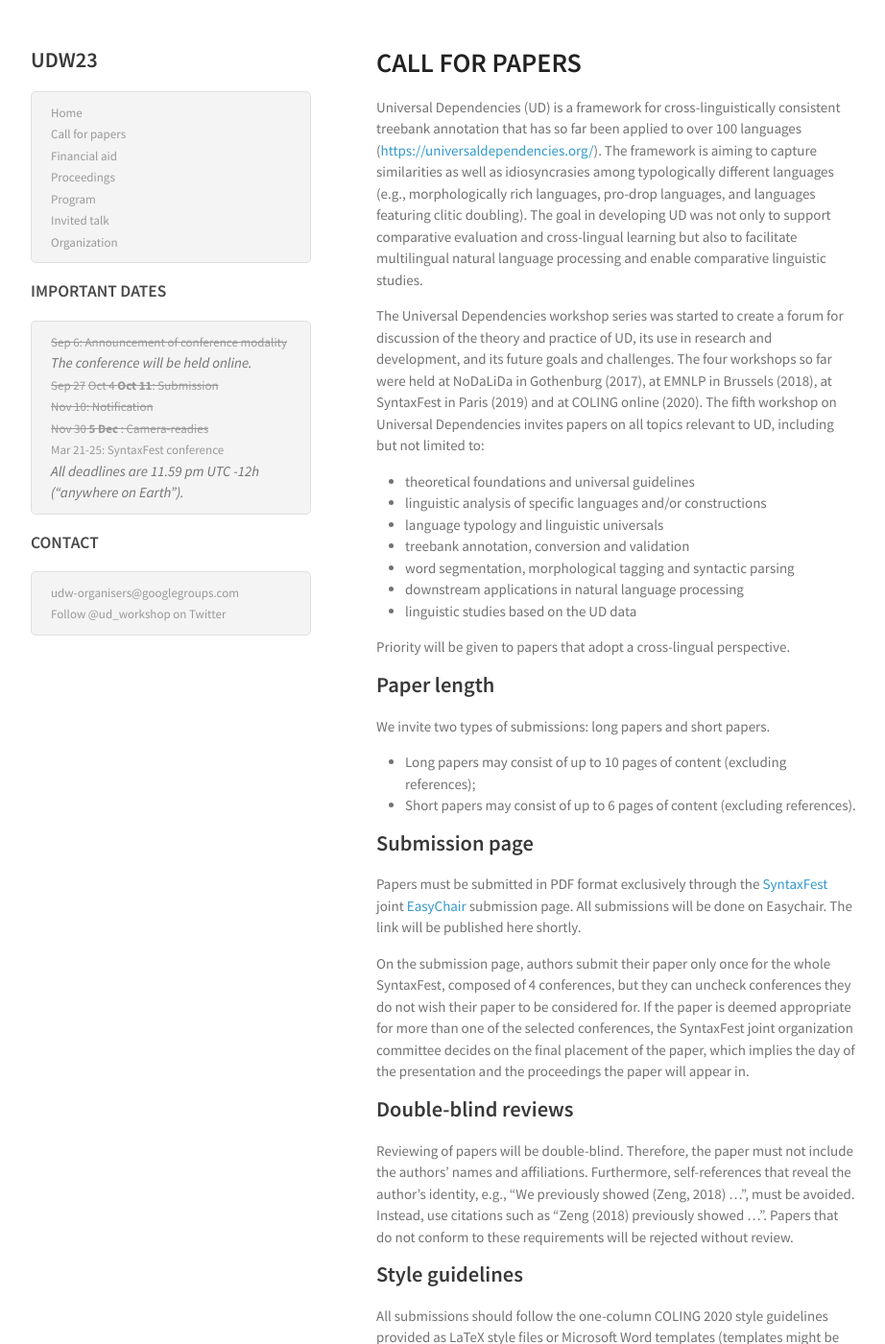
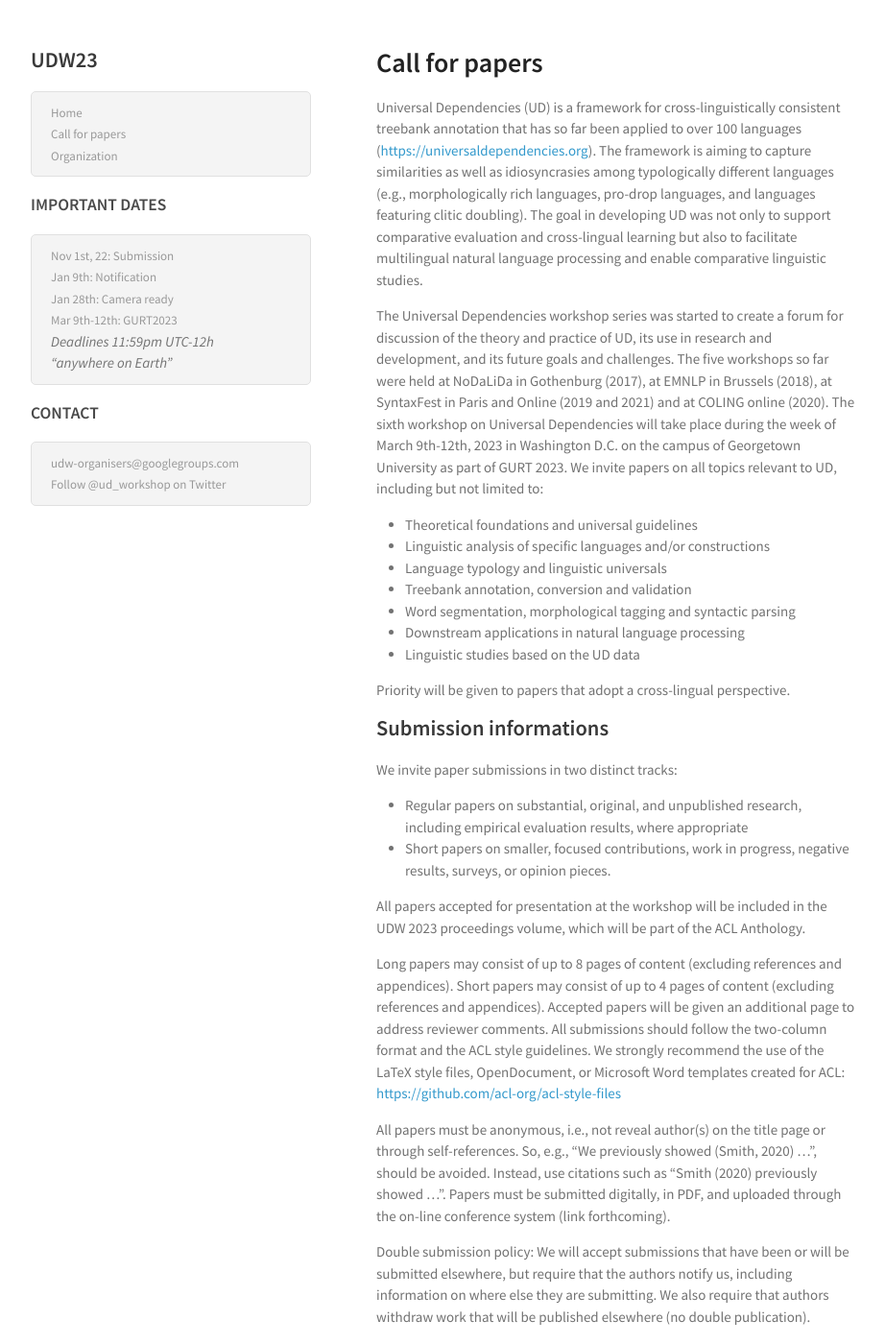
Before and after one commit to UniversalDependencies/udw22, a Jekyll site: the page built from cfp.md, in a window 1280 px wide and 1400 px high. Shown: the whole window at 96% size, without its empty margins (178-1100 px from the left). Built offline with Jekyll 4.4.1, drawn with Linux system fonts in a browser that asks for light colours; some of the changed text lies outside the part shown.

Commit message:
add 2023 info, nix pages we don't have yet

```diff
--- a/_includes/header.html
+++ b/_includes/header.html
@@ -1,26 +1,24 @@
 <h2 class="site-title" href="{{ site.baseurl }}/">{{ site.title }}</h2>
 
 <ul>
-    <li><a class="page-link" href="/udw21/">Home</a></li>
-    <li><a class="page-link" href="/udw21/cfp.html">Call for papers</a></li>
+    <li><a class="page-link" href="index.html">Home</a></li>
+    <li><a class="page-link" href="cfp.html">Call for papers</a></li>
     <!--<li><a class="page-link" href="/udw21/submission.html">Submission</a></li>-->
-    <li><a class="page-link" href="/udw21/grants.html">Financial aid</a></li>
-    <li><a class="page-link" href="/udw21/proceedings.html">Proceedings</a></li>
+    <!-- <li><a class="page-link" href="grants.html">Financial aid</a></li>
+    <li><a class="page-link" href="proceedings.html">Proceedings</a></li> -->
     <!-- <li><a class="page-link" href="/udw21/registration.html">Registration</a></li> -->
-    <li><a class="page-link" href="/udw21/program.html">Program</a></li>
-    <li><a class="page-link" href="/udw21/invited-talk.html">Invited talk</a></li>
-    <li><a class="page-link" href="/udw21/organization.html">Organization</a></li>
+    <!-- <li><a class="page-link" href="program.html">Program</a></li>
+    <li><a class="page-link" href="invited-talk.html">Invited talk</a></li> -->
+    <li><a class="page-link" href="organization.html">Organization</a></li>
 </ul>
 
-<h3>IMPORTANT DATES </h3>
+<h3>IMPORTANT DATES</h3>
 <ul>
-    <li><span><del>Sep 6: Announcement of conference modality</del></span></li>
-    <li><i>The conference will be held online. </i></li>
-    <li><span><del>Sep 27</del> <del>Oct 4 <b>Oct 11</b>: Submission</del>  </span></li>
-    <li><span><del>Nov 10: Notification</del></span></li>
-    <li><span><del>Nov 30<b> 5 Dec </b>: Camera-readies</del> </span></li>
-    <li><span>Mar 21-25: SyntaxFest conference</span></li>
-    <i>All deadlines are 11.59 pm UTC -12h (“anywhere on Earth”).</i>
+  <li><span>Nov 1st, 22: Submission</span></li>
+  <li><span>Jan 9th: Notification</span></li>
+  <li><span>Jan 28th: Camera ready</span></li>
+  <li><span>Mar 9th-12th: GURT2023  </span></li>
+  <i>Deadlines 11:59pm UTC-12h<br>“anywhere on Earth”</i>
 </ul>
 
 
--- a/cfp.md
+++ b/cfp.md
@@ -3,44 +3,102 @@ layout: page
 title: Call for papers
 ---
 
-# CALL FOR PAPERS
+Call for papers
+===============
 
-Universal Dependencies (UD) is a framework for cross-linguistically consistent treebank annotation that has so far been applied to over 100 languages (<https://universaldependencies.org/>). The framework is aiming to capture similarities as well as idiosyncrasies among typologically different languages (e.g., morphologically rich languages, pro-drop languages, and languages featuring clitic doubling). The goal in developing UD was not only to support comparative evaluation and cross-lingual learning but also to facilitate multilingual natural language processing and enable comparative linguistic studies.
+Universal Dependencies (UD) is a framework for cross-linguistically
+consistent treebank annotation that has so far been applied to over 100
+languages
+([https://universaldependencies.org](https://universaldependencies.org/)).
+The framework is aiming to capture similarities as well as
+idiosyncrasies among typologically different languages (e.g.,
+morphologically rich languages, pro-drop languages, and languages
+featuring clitic doubling). The goal in developing UD was not only to
+support comparative evaluation and cross-lingual learning but also to
+facilitate multilingual natural language processing and enable
+comparative linguistic studies.
 
-The Universal Dependencies workshop series was started to create a forum for discussion of the theory and practice of UD, its use in research and development, and its future goals and challenges. The four workshops so far were held at NoDaLiDa in Gothenburg (2017), at EMNLP in Brussels (2018), at SyntaxFest in Paris (2019) and at COLING online (2020). The fifth workshop on Universal Dependencies invites papers on all topics relevant to UD, including but not limited to:
+The Universal Dependencies workshop series was started to create a forum
+for discussion of the theory and practice of UD, its use in research and
+development, and its future goals and challenges. The five workshops so
+far were held at NoDaLiDa in Gothenburg (2017), at EMNLP in Brussels
+(2018), at SyntaxFest in Paris and Online (2019 and 2021) and at COLING
+online (2020). The sixth workshop on Universal Dependencies will take
+place during the week of March 9th-12th, 2023 in Washington D.C. on the
+campus of Georgetown University as part of GURT 2023. We invite papers
+on all topics relevant to UD, including but not limited to:
 
-- theoretical foundations and universal guidelines
-- linguistic analysis of specific languages and/or constructions
-- language typology and linguistic universals
-- treebank annotation, conversion and validation
-- word segmentation, morphological tagging and syntactic parsing
-- downstream applications in natural language processing
-- linguistic studies based on the UD data
+- Theoretical foundations and universal guidelines
+- Linguistic analysis of specific languages and/or constructions
+- Language typology and linguistic universals
+- Treebank annotation, conversion and validation
+- Word segmentation, morphological tagging and syntactic parsing
+- Downstream applications in natural language processing
+- Linguistic studies based on the UD data
 
 Priority will be given to papers that adopt a cross-lingual perspective.
 
-## Paper length
+## Submission informations
 
-We invite two types of submissions: long papers and short papers.
+We invite paper submissions in two distinct tracks:
 
-* Long papers may consist of up to 10 pages of content (excluding references);
-* Short papers may consist of up to 6 pages of content (excluding references).
+- Regular papers on substantial, original, and unpublished research, including empirical evaluation
+    results, where appropriate
+- Short papers on smaller, focused contributions, work in progress, negative results, surveys, or
+    opinion pieces.
 
-## Submission page
+All papers accepted for presentation at the workshop will be included in the UDW 2023 proceedings
+volume, which will be part of the ACL Anthology.
 
-Papers must be submitted in PDF format exclusively through the [SyntaxFest](https://syntaxfest.github.io/) joint [EasyChair](https://easychair.org/conferences/?conf=syntaxfest2021) submission page. All submissions will be done on Easychair. The link will be published here shortly.
+Long papers may consist of up to 8 pages of content (excluding references and appendices). Short
+papers may consist of up to 4 pages of content (excluding references and appendices). Accepted
+papers will be given an additional page to address reviewer comments. All submissions should follow
+the two-column format and the ACL style guidelines. We strongly recommend the use of the LaTeX style
+files, OpenDocument, or Microsoft Word templates created for ACL:
+<https://github.com/acl-org/acl-style-files>
 
-On the submission page, authors submit their paper only once for the whole SyntaxFest, composed of 4 conferences, but they can uncheck conferences they do not wish their paper to be considered for. If the paper is deemed appropriate for more than one of the selected conferences, the SyntaxFest joint organization committee decides on the final placement of the paper, which implies the day of the presentation and the proceedings the paper will appear in.
+All papers must be anonymous, i.e., not reveal author(s) on the title page or through
+self-references. So, e.g., "We previously showed (Smith,
+2020) ...", should be avoided. Instead, use citations such as "Smith (2020) previously showed ...".
+Papers must be submitted digitally, in PDF, and uploaded through the on-line conference system (link
+forthcoming).
 
-## Double-blind reviews
+Double submission policy: We will accept submissions that have been or will be submitted elsewhere,
+but require that the authors notify us, including information on where else they are submitting. We
+also require that authors withdraw work that will be published elsewhere (no double publication).
 
-Reviewing of papers will be double-blind. Therefore, the paper must not include the authors' names and affiliations. Furthermore, self-references that reveal the author's identity, e.g., "We previously showed (Zeng, 2018) ...", must be avoided. Instead, use citations such as "Zeng (2018) previously showed ...". Papers that do not conform to these requirements will be rejected without review.
+Submissions that violate these requirements will be rejected without review.
 
-## Style guidelines
+Papers should describe original work; they should emphasise completed work rather than intended
+work, and should indicate clearly the state of completion of the reported results. Submissions will
+be judged on correctness, originality, technical strength, significance and relevance to the
+conference, and interest to the attendees.
 
-All submissions should follow the one-column COLING 2020 style guidelines provided as LaTeX style files or Microsoft Word templates (templates might be subject to slight modifications for compatibility reasons). The files are [downloadable here](/resources/syntaxfest2021style.zip).
-Any appendix or supplementary material should be submitted as part of the main pdf and they *do not count towards the page limit*.
+All papers will be refereed through a double-blind peer review process with final acceptance
+decisions made by the workshop organisers. Submissions may be selected for publication in a GURT
+venue other than UDW at the discretion of the organisers.
 
-## Proceedings
+## Venue
 
-For the authors' convenience, despite the conference being held in March 2022, the Proceedings of SyntaxFest 2021 will be published in December 2021 in the [ACL Anthology](https://www.aclweb.org/anthology/).
+The Georgetown University Round Table on Linguistics (GURT) is a
+peer-reviewed annual linguistics conference held continuously since 1949
+at Georgetown University in Washington DC, with topics and co-located
+events varying from year to year. Under an overarching theme of
+'Computational and Corpus Linguistics', GURT 2023 will feature four
+workshops focused on computational and corpus approaches to syntax: UDW,
+Depling, TLT, and CxGs+NLP. Talks will take place in plenary sessions to
+promote cross-fertilization of ideas across subcommunities. Proceedings
+will be published in the ACL Anthology.
+
+In order to support rich discussions and networking with minimal
+overhead and cost, GURT will be primarily an in-person event; we will,
+however, accommodate a limited number of live/synchronous remote
+presentations, prioritizing those with circumstances that prevent
+travel. University policies regarding COVID safety will be in force
+during the event.L
+
+Georgetown University is located in a historic neighbourhood in the heart
+of the nation's capital. The city is a premier tourist destination,
+accessible by train via the Washington Union station, and the region is
+served by the Reagan National (DCA), Dulles (IAD), and
+Baltimore-Washington (BWI) airports.
```
Also changed, not shown: index.md (+3 -16 lines), organization.md (+6 -5 lines).
